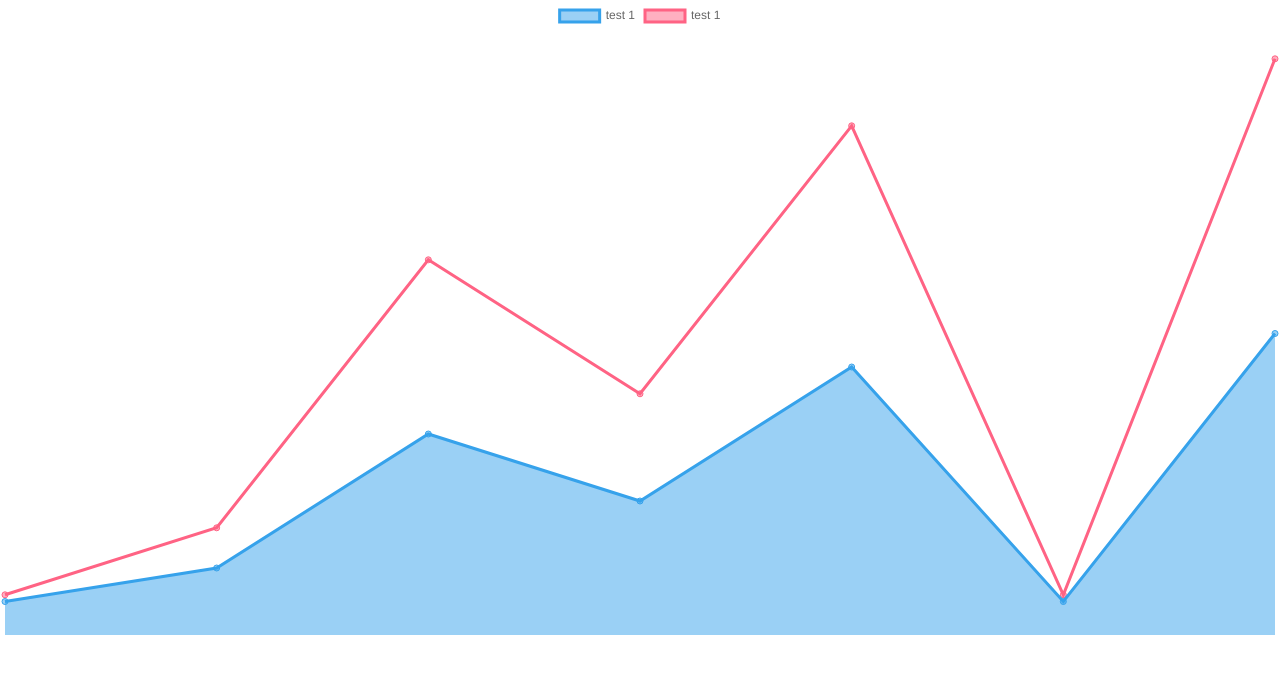
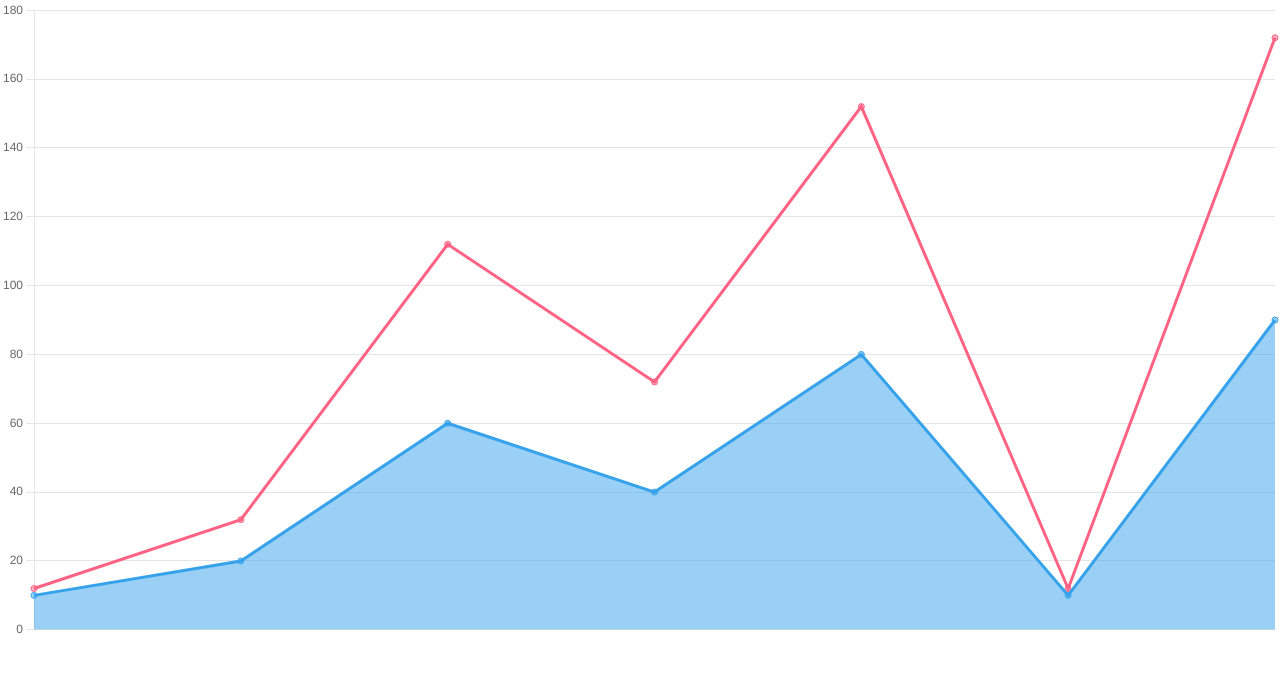
Before and after one commit to pharos-lab/beacon, a Vue app: page / in a window 1280 px wide. Shown: the top 674 px of the page. Built offline with nearby package versions, Linux system fonts and the light colour scheme.

Commit message:
made grid props to remove grid from charts

```diff
--- a/package.json
+++ b/package.json
@@ -21,6 +21,7 @@
   },
   "dependencies": {
     "chart.js": "^4.4.4",
+    "lodash": "^4.17.21",
     "vue": "^3.4.38"
   },
   "devDependencies": {
--- a/src/App.vue
+++ b/src/App.vue
@@ -1,5 +1,5 @@
 <template>
-    <Chart :data="data" :options="options" type="line" :legend="true"></Chart>
+    <Chart :data="data" :options="options" type="line" :legend="false" :grid="true"></Chart>
 </template>
 
 <script setup>
@@ -39,12 +39,8 @@ const options = {
     scales: {
         x: {
             display: false,
-            grid: {
-                display: false
-            },
         },
         y: {
-            display: false,
             grid: {
                 display: false
             },
--- a/src/components/Chart.vue
+++ b/src/components/Chart.vue
@@ -5,13 +5,17 @@
 <script setup>
 import { ref, onMounted, computed } from 'vue'
 import Chart from 'chart.js/auto';
+import _merge from 'lodash/merge'
 
 const props = defineProps({
     data: {
         type: Object,
         required: true
     },
-    options: Object,
+    options: {
+        type: Object,
+        default: {}
+    },
     plugins: Object,
     type: {
         type: String,
@@ -22,25 +26,49 @@ const props = defineProps({
     legend: {
         type: Boolean,
         default: true
-    }
+    },
+    grid: {
+        type: Boolean,
+        default: null
+    },
 })
 
 const charts = ref()
 
-const legend = computed(() =>  {
-    return {
-        plugins: {
-            legend: {
-                display: props.legend
+const legend = {
+    plugins: {
+        legend: {
+            display: props.legend
+        }
+    }
+}
+
+const grid = computed(() => {
+    if (props.grid == null) {
+        return
+    } else {
+        return {
+            scales: {
+                x: {
+                    grid: {
+                        display: props.grid
+                    },
+                },
+                y: {
+                    grid: {
+                        display: props.grid
+                    },
+                }
             }
         }
     }
 })
 
 onMounted(() => {
+    console.log(_merge(props.options, legend, grid.value))
    const chart = new Chart(charts.value, {
        type: props.type,
-       options: {...props.options, ...legend.value},
+       options: _merge(props.options, legend, grid.value),
        data: props.data,
        plugins: props.plugins
    })
```
Also changed, not shown: 1 other file (tests, documents, lock files or other folders).
